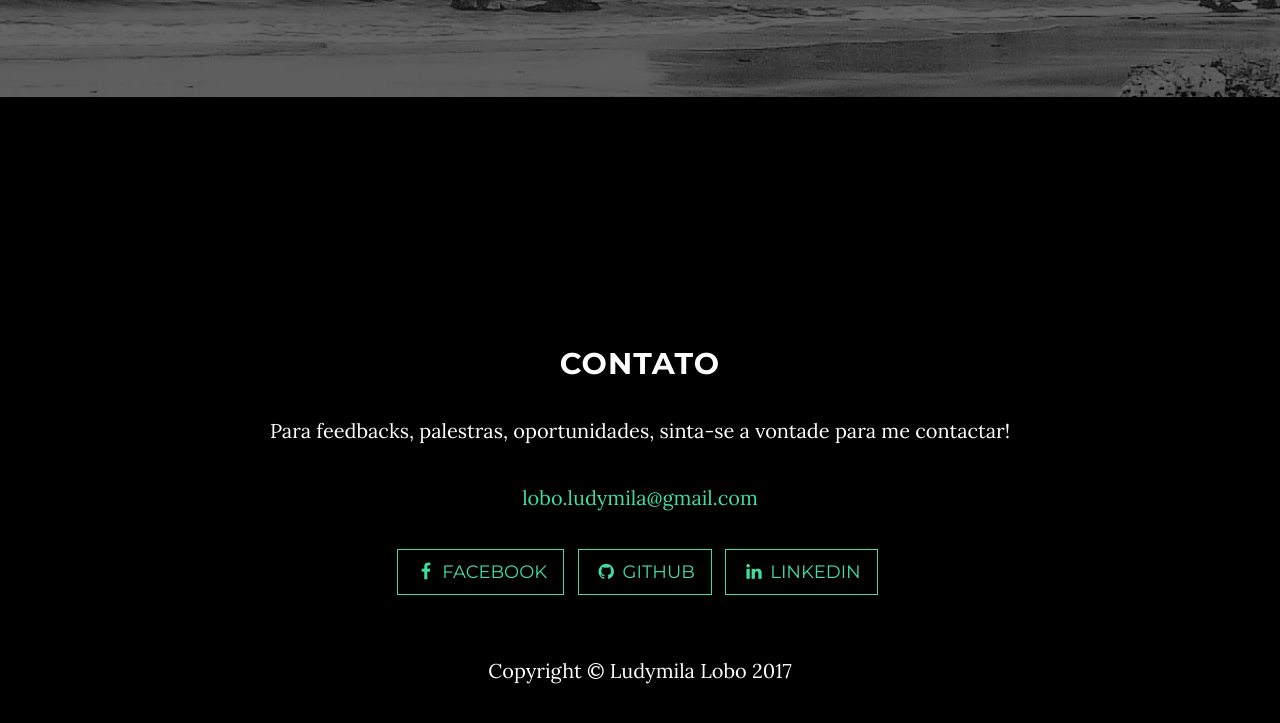
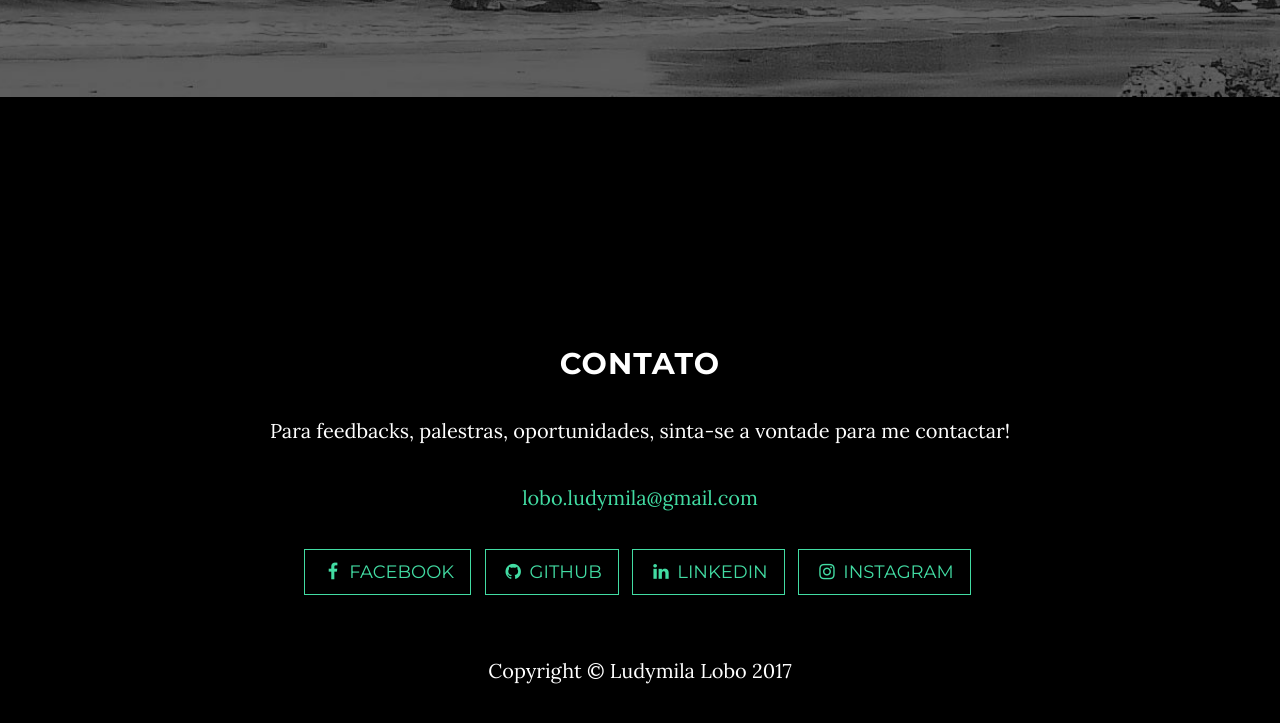
Before and after one commit to ludymila/ludymila.github.io, a website: page index.html in a window 1280 px wide. Shown: the part 2405-3128 px from the top of the page. Drawn offline with nearby package versions, Linux system fonts and the light colour scheme.

Commit message:
Atualizando redes sociais

```diff
--- a/index.html
+++ b/index.html
@@ -128,6 +128,9 @@
                     <li>
                         <a href="https://www.linkedin.com/in/ludymilalobo/" class="btn btn-default btn-lg"><i class="fa fa-linkedin fa-fw"></i> <span class="network-name">LinkedIn</span></a>
                     </li>
+					<li>
+                        <a href="https://www.instagram.com/ludymilalobo/" class="btn btn-default btn-lg"><i class="fa fa-instagram fa-fw"></i> <span class="network-name">Instagram</span></a>
+                    </li>
                 </ul>
             </div>
         </div>
```
